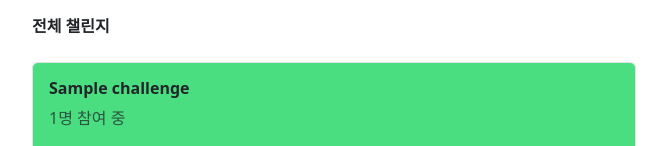
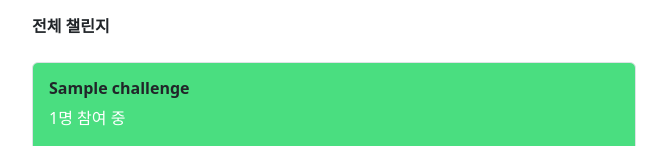
Before and after one commit to ahpicl64/jungle-306-team7, a Flask app: template templates/index.html in a window 1280 px wide. Shown: the part 394-540 px from the top of the page, without its empty margins (0-667 px from the left). Run offline with Flask 3, Linux system fonts and the light colour scheme; the template is opened without the code that fills it: most values are stand-ins (such as "Sample title", 1, 10 or a date in 2020); some web fonts are replaced.

Commit message:
feat:참여인원 문구 색상 변경

```diff
--- a/templates/index.html
+++ b/templates/index.html
@@ -137,7 +137,8 @@
 
 
           <!--더보기 버튼(3개 이상일 때만 보이게 설정)-->
-          {% if challenges|length >= 3 %}
+          {% if
+             challenges|length >= 3 %}
           <div class="d-flex justify-content-end">
             <button
               type="button"
@@ -180,7 +181,7 @@
               <!-- 제목과 인원 -->
               <div class="d-grid">
                 <h2 class="fs-6 fw-bold">{{challenge.name}}</h2>
-                <p class="text-muted">{{ challenge.participants | length }}명 참여 중</p>
+                <p class="text-white">{{ challenge.participants | length }}명 참여 중</p>
               </div>
               <!-- 사용자 프로필 사진 -->
               <div class="d-flex align-items-center gap-3">
```
